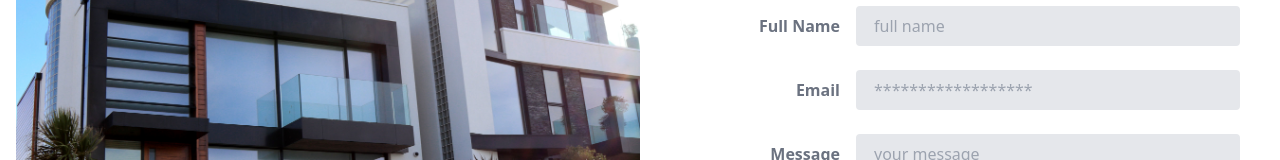
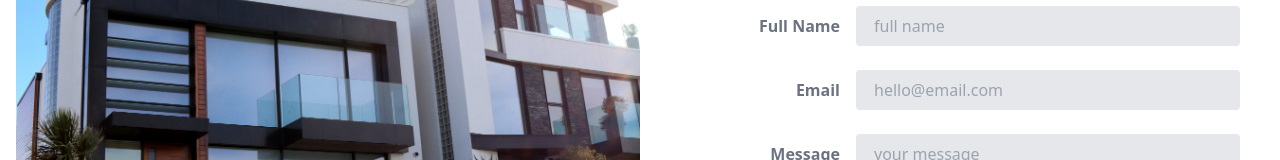
Before and after one commit to CodeLeom/housing, a React (Create React App) app: page /house/1 in a window 1280 px wide. Both pictures are taken after a click on the picture 676 px from the left and 422 px from the top of the page. Shown: the part 437-597 px from the top of the page. Built offline with nearby package versions, Linux system fonts and the light colour scheme.

Commit message:
fix: added context

```diff
--- a/src/App.js
+++ b/src/App.js
@@ -7,7 +7,7 @@ import About from './pages/About';
 import SearchResult from './components/search/SearchResult';
 import HouseFilter from './components/house/HouseFilter';
 import HouseQuery from './components/house/HouseQuery';
-
+import HouseContext from './context/houseContext';
 
 function App() {
   const [houses, setHouses] = useState([])
@@ -31,6 +31,7 @@ function App() {
   return (
     <>
       <Router>
+        <HouseContext.Provider value={houses}>
           <div className='container'>
             <Header />
             <HouseFilter houses={houses} />
@@ -38,10 +39,11 @@ function App() {
               <Routes>
                 <Route path='/' element={<Home house={featuredHouse} />} />
                 <Route path='/about' element={<About />} />
-              <Route path='/searchresults/:city' element={<SearchResult houses={houses} />} />
-              <Route path='/house/:id' element={<HouseQuery houses={houses} />} />
+                <Route path='/searchresults/:city' element={<SearchResult />} />
+                <Route path='/house/:id' element={<HouseQuery />} />
               </Routes>
           </div>
+        </HouseContext.Provider>
       </Router>
     </>
   )
--- a/src/components/house/HouseFilter.jsx
+++ b/src/components/house/HouseFilter.jsx
@@ -1,7 +1,10 @@
 import { useNavigate } from "react-router-dom"
+import { useContext } from "react"
+import HouseContext from "../../context/houseContext"
 
-function HouseFilter({houses}) {
+function HouseFilter() {
     const navigate = useNavigate()
+    const houses = useContext(HouseContext)
     const cities = houses ? Array.from(new Set(houses.map((h) => h.city))) : []
 
     cities.unshift(null)
--- a/src/components/house/HouseQuery.jsx
+++ b/src/components/house/HouseQuery.jsx
@@ -1,8 +1,11 @@
 import { useParams } from "react-router-dom";
 import House from "./House";
+import { useContext } from "react"
+import HouseContext from "../../context/houseContext"
 
-function HouseQuery({ houses }) {
+function HouseQuery() {
     const {id} = useParams()
+    const houses = useContext(HouseContext)
     const house = houses.find((h) => h.id === parseInt(id))
 
     if(!house) return <div><h3 className="bg-yellow-400 text-white text-center p-2 mt-4">House not found</h3></div>
--- a/src/components/house/Inquiry.jsx
+++ b/src/components/house/Inquiry.jsx
@@ -39,7 +39,7 @@ function Inquiry() {
                 </label>
                 </div>
                 <div className="md:w-2/3">
-                <input className="bg-gray-200 appearance-none border-2 border-gray-200 rounded w-full py-2 px-4 text-gray-700 leading-tight focus:outline-none focus:bg-white focus:border-yellow-400" id="email" type="email" value={contact.email} placeholder="******************" onChange={onChange} />
+                <input className="bg-gray-200 appearance-none border-2 border-gray-200 rounded w-full py-2 px-4 text-gray-700 leading-tight focus:outline-none focus:bg-white focus:border-yellow-400" id="email" type="email" value={contact.email} placeholder="hello@email.com" onChange={onChange} />
                 </div>
             </div>
             <div className="md:flex md:items-center mb-6">
--- a/src/components/search/SearchResult.jsx
+++ b/src/components/search/SearchResult.jsx
@@ -1,9 +1,11 @@
 import { useParams } from "react-router-dom";
 import SearchResultRow from "./SearchResultRow";
+import { useContext } from "react"
+import HouseContext from "../../context/houseContext"
 
-function SearchResult({ houses }) {
+function SearchResult() {
     const {city} = useParams()
-
+    const houses = useContext(HouseContext)
     const filteredHouses = houses.filter((h) => h.city === city)
 
   return (
--- /dev/null
+++ b/src/context/houseContext.js
@@ -0,0 +1,5 @@
+import { createContext } from "react";
+
+const HouseContext = createContext([])
+
+export default HouseContext
```
Lines whose indentation alone changed are shown as unchanged.
